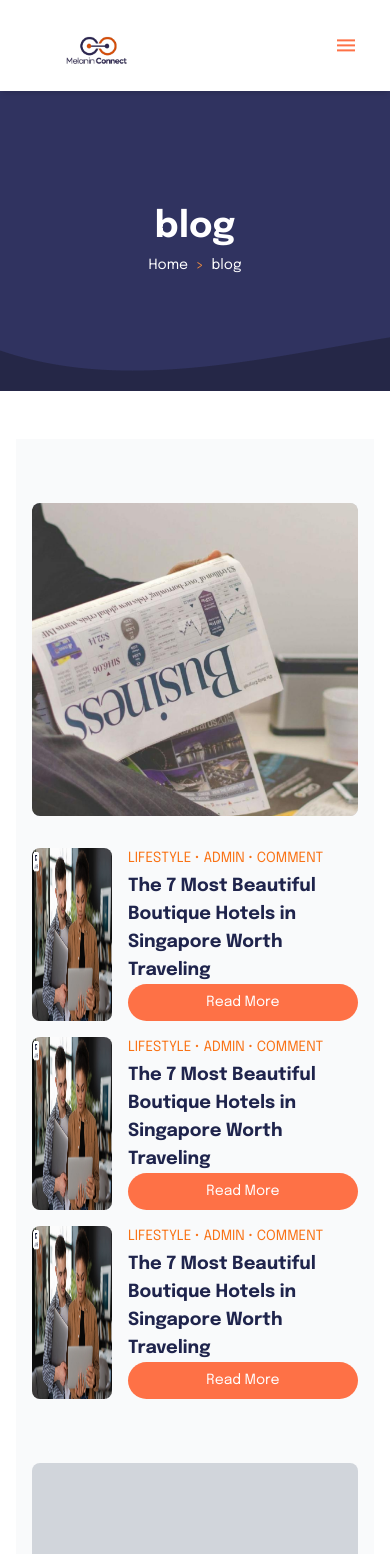
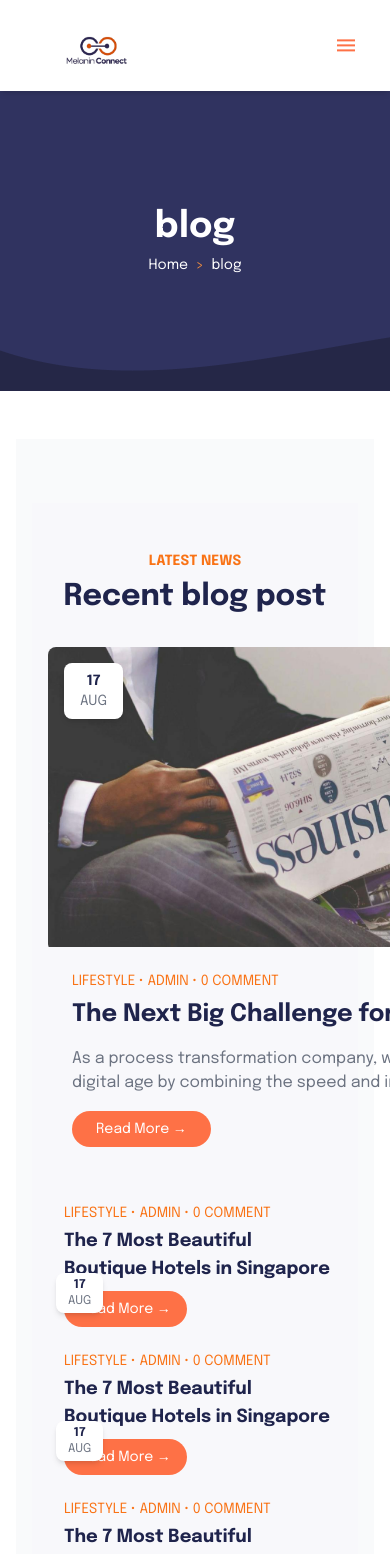
Before and after one commit to Melanin-Connect/melanin-frontend, a Next.js app: page /blog in a window 390 px wide. Shown: the top 1554 px of the page. Built offline with nearby package versions, Linux system fonts and the light colour scheme.

Commit message:
responsive

```diff
--- a/app/components/blog/blogList.tsx
+++ b/app/components/blog/blogList.tsx
@@ -1,10 +1,12 @@
 import React from "react";
+import Image from "next/image";
+import image1 from "@/public/assets/_image (1).png"
 
 const BlogList: React.FC = () => (
     <div className="grid grid-cols-1 md:grid-cols-2 lg:grid-cols-3 gap-8">
       {[1, 2, 3, 4, 5, 6].map((item) => (
-        <div key={item} className="rounded-lg  overflow-hidden">
-          <div className="bg-gray-300 h-64"></div> {/* Placeholder for the image */}
+        <div key={item} className="rounded-lg overflow-hidden">
+          <Image src={image1} alt="Placeholder" width={200} height={200} className="w-full h-64 object-cover" />
           <div className="p-6 bg-white">
             <p className="text-sm text-orange-500 uppercase mb-2">Lifestyle • Admin • Comment</p>
             <h4 className="text-xl font-bold text-[#1F244C] mb-4">
@@ -14,7 +16,7 @@ const BlogList: React.FC = () => (
               As a process transformation company, we rethink and rebuild processes for the digital age...
             </p>
             <button className="bg-[#FE7146] text-white text-[14px] lg:text-base py-2 lg:py-3 px-6 lg:px-14 rounded-full hover:bg-orange-600 transition w-full sm:w-auto whitespace-nowrap">
-                Register Now
+                Read More
               </button>
           </div>
         </div>
--- a/app/components/blog/loadMore.tsx
+++ b/app/components/blog/loadMore.tsx
@@ -1,7 +1,7 @@
 import React from "react";
 
 const LoadMoreButton = () => (
-  <div className="text-center mt-12">
+  <div className="text-center mt-60">
     <button className="bg-[#FE7146] text-white text-[14px] lg:text-base py-2 lg:py-3 px-6 lg:px-14 rounded-full hover:bg-orange-600 transition w-full sm:w-auto whitespace-nowrap">
       Register Now
     </button>
--- a/app/components/blog/recentBlog.tsx
+++ b/app/components/blog/recentBlog.tsx
@@ -1,44 +1,87 @@
 import React from "react";
 import Image from "next/image";
-import img from "@/public/assets/img.png"
-import img2 from "@/public/assets/blog (1).png"
+import imgMain from "@/public/assets/img.png";
+import imgSmall from "@/public/assets/_image (1).png";
 
 const RecentBlogPost: React.FC = () => (
-    <div className="grid grid-cols-1 lg:grid-cols-3 gap-8 mb-16">
-      <div className="lg:col-span-2">
-        <div className="relative overflow-hidden rounded-lg">
-          <Image src={img} alt="Blog Post Image" layout="fill" objectFit="cover" className="bg-gray-300 h-64" />
-          <div className="p-6 bg-white">
-            <p className="text-sm text-orange-500 uppercase mb-2">Lifestyle • Admin • Comment</p>
+  <section className="bg-[#F8F8FB] max-w-[1400px] py-12">
+    <div className="container mx-auto px-4 lg:px-12">
+      <div className="text-center mb-8">
+        <p className="text-orange-500 text-sm uppercase font-semibold mb-2">
+          Latest News
+        </p>
+        <h2 className="text-[#1F244C] text-3xl lg:text-4xl font-bold">
+          Recent blog post
+        </h2>
+      </div>
+      <div className="grid grid-cols-1 lg:grid-cols-3 gap-8">
+        {/* Main Blog Post */}
+        <div className=" w-[680px] lg:col-span-2">
+          <div className="rounded-lg overflow-hidden">
+            <div className="relative h-[300px] md:h-[400px]">
+              <Image
+                src={imgMain}
+                alt="Main Blog Post Image"
+                layout="fill"
+                objectFit="cover"
+              />
+              <div className="absolute top-4 left-4 bg-white rounded-lg shadow-md px-4 py-2 text-center">
+                <p className="text-sm font-bold text-[#1F244C]">17</p>
+                <p className="text-sm text-gray-500 uppercase">Aug</p>
+              </div>
+            </div>
+            <div className="p-6">
+              <p className="text-sm text-orange-500 uppercase mb-2">
+                Lifestyle • Admin • 0 Comment
+              </p>
               <h3 className="text-2xl font-bold text-[#1F244C] mb-4">
                 The Next Big Challenge for Content Marketer
               </h3>
               <p className="text-gray-500 mb-4">
-              As a process transformation company, we rethink and rebuild processes for the digital age...
+                As a process transformation company, we rethink and rebuild
+                processes for the digital age by combining the speed and insight
+                of...
               </p>
-            <button className="bg-[#FE7146] text-white text-[14px] lg:text-base py-2 lg:py-3 px-6 lg:px-14 rounded-full hover:bg-orange-600 transition w-full sm:w-auto whitespace-nowrap">
-                Read More
+              <button className="bg-[#FE7146] text-white text-sm lg:text-base py-2 px-6 rounded-full hover:bg-orange-600 transition">
+                Read More →
               </button>
             </div>
           </div>
         </div>
-      <div className="space-y-4">
-        {[1, 2, 3].map((item) => (
-          <div key={item} className="flex gap-4">
-            <Image src={img2} alt="Blog Post Image" width={80} height={30} className="rounded-lg" />
-            <div>
-              <p className="text-sm text-orange-500 uppercase mb-1">Lifestyle • Admin • Comment</p>
-              <h4 className="text-lg font-bold text-[#1F244C]">
-                The 7 Most Beautiful Boutique Hotels in Singapore Worth Traveling
+        {/* Small Blog Posts */}
+        <div className="w-[680px] space-y-6">
+          {[1, 2, 3, 4].map((item) => (
+            <div key={item} className="flex gap-4 items-center">
+              <div className="relative lg:w-28 lg:h-28">
+                <Image
+                  src={imgSmall}
+                  alt={`Blog Post ${item}`}
+                  layout="fill"
+                  objectFit="cover"
+                  className="rounded-lg"
+                />
+                <div className="absolute top-2 left-2 bg-white rounded-lg shadow-md px-3 py-1 text-center">
+                  <p className="text-xs font-bold text-[#1F244C]">17</p>
+                  <p className="text-xs text-gray-500 uppercase">Aug</p>
+                </div>
+              </div>
+              <div className="w-[440px]">
+                <p className="text-sm text-orange-500 uppercase mb-1">
+                  Lifestyle • Admin • 0 Comment
+                </p>
+                <h4 className="text-lg font-bold text-[#1F244C] mb-2">
+                  The 7 Most Beautiful <br /> Boutique  Hotels in Singapore
                 </h4>
-              <button className="bg-[#FE7146] text-white text-[14px] lg:text-base py-2 lg:py-3 px-6 lg:px-14 rounded-full hover:bg-orange-600 transition w-full sm:w-auto whitespace-nowrap">
-                Read More
+                <button className="bg-[#FE7146] text-white text-sm py-2 px-4 rounded-full hover:bg-orange-600 transition">
+                  Read More →
                 </button>
               </div>
             </div>
           ))}
         </div>
       </div>
+    </div>
+  </section>
 );
 
 export default RecentBlogPost;
```
Lines whose indentation alone changed are shown as unchanged.
